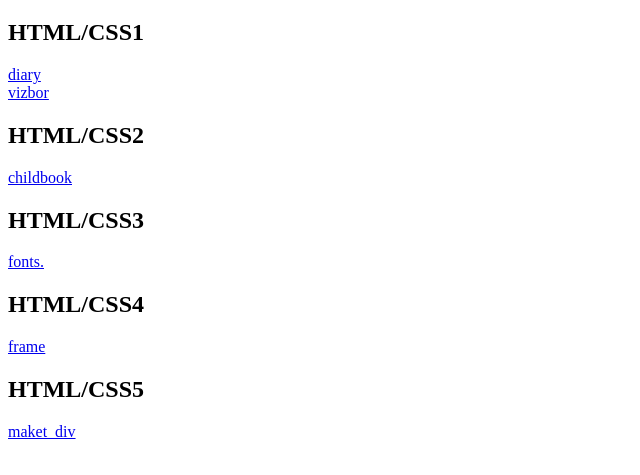
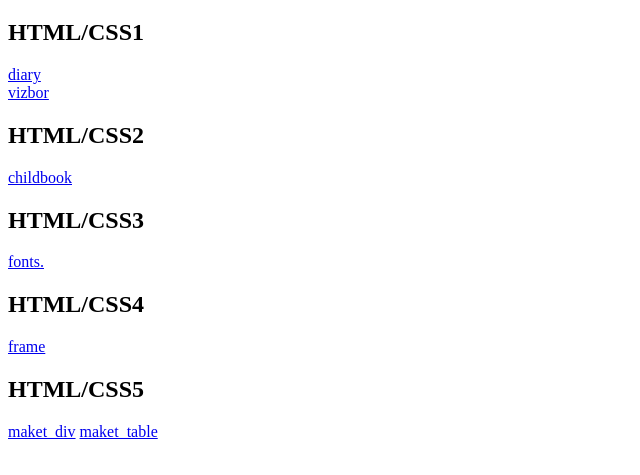
Before and after one commit to MakarLeschenko/makar_leschenko, a plain HTML site: page index.html in a window 1280 px wide. Shown: the part 61-536 px from the top of the page, without its empty margins (0-640 px from the left). Drawn offline with Linux system fonts and the light colour scheme.

Commit message:
maket_table3

```diff
--- a/index.html
+++ b/index.html
@@ -19,6 +19,7 @@
     <a href="https://makarleschenko.github.io/div.frame/">frame</a>
     <h2>HTML/CSS5</h2>
     <a href="https://makarleschenko.github.io/maket/">maket_div</a>
+    <a href="https://makarleschenko.github.io/maket_table/">maket_table</a>
 
 </body>
 </html>
```
